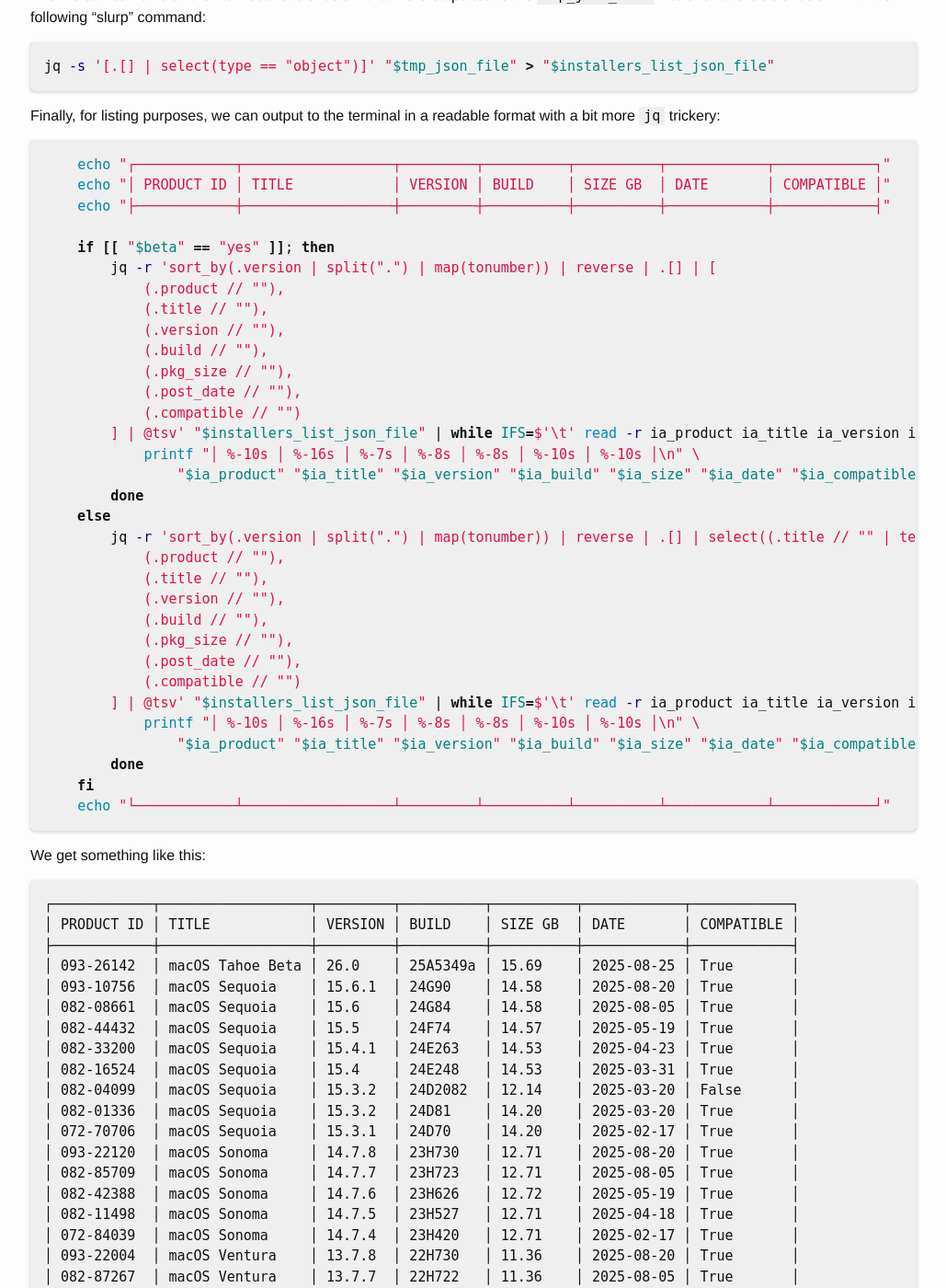
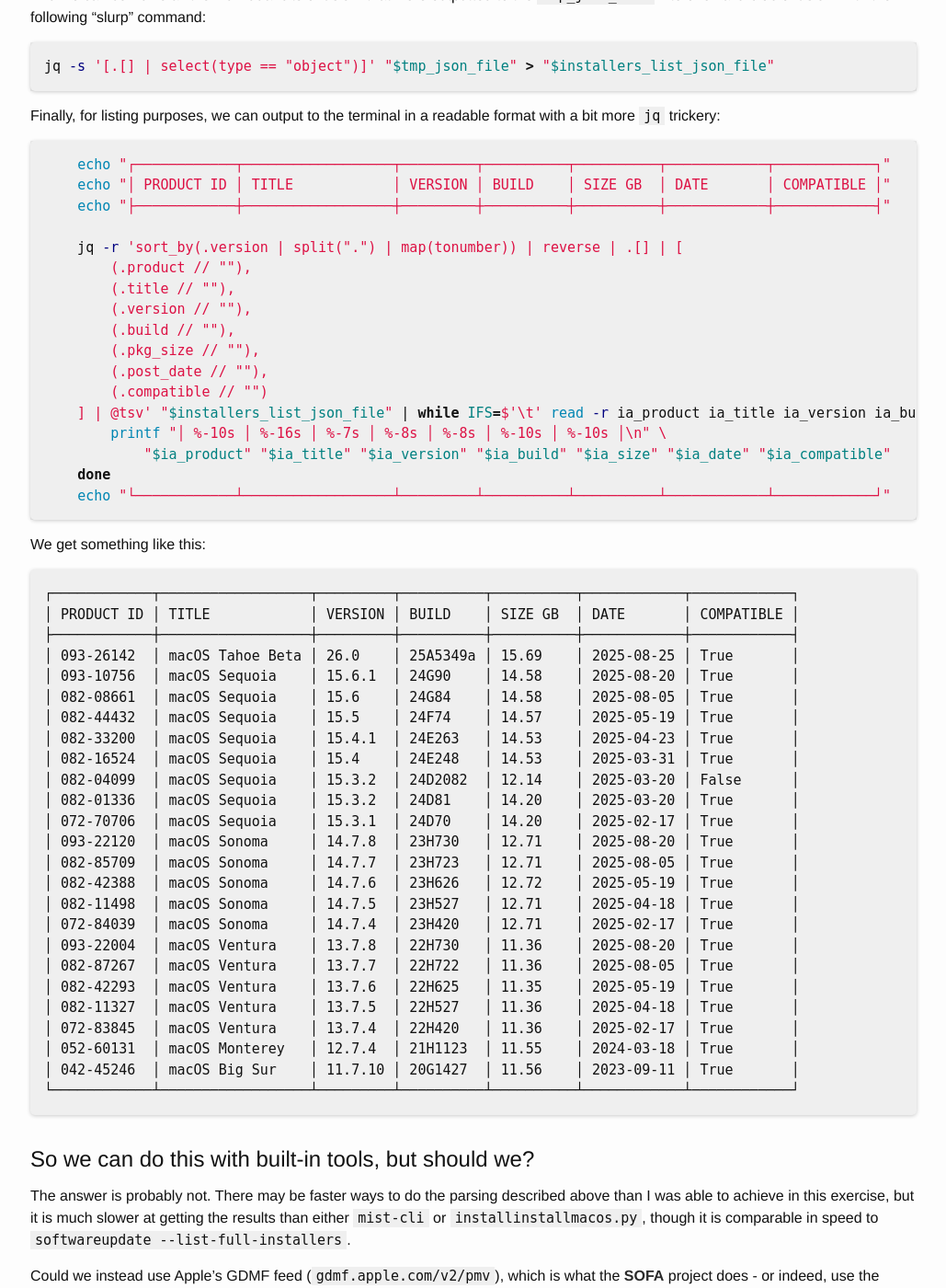
Before and after one commit to grahampugh/grahampugh.github.io, a Jekyll site: the page built from _posts/2025-08-27-unpicking-sucatalog-files.md, in a window 1280 px wide and 1400 px high, scrolled down 4906 px. Shown: the whole window at 92% size, without its empty margins (125-1154 px from the left). Built offline with Jekyll 4.4.1, drawn with Linux system fonts in a browser that asks for light colours; comment, search, counter and statistics services are not loaded.

Commit message:
simplify

````diff
--- a/_posts/2025-08-27-unpicking-sucatalog-files.md
+++ b/_posts/2025-08-27-unpicking-sucatalog-files.md
@@ -179,33 +179,18 @@
     echo "│ PRODUCT ID │ TITLE            │ VERSION │ BUILD    │ SIZE GB  │ DATE       │ COMPATIBLE │"
     echo "├────────────┼──────────────────┼─────────┼──────────┼──────────┼────────────┼────────────┤"
 
-    if [[ "$beta" == "yes" ]]; then
-        jq -r 'sort_by(.version | split(".") | map(tonumber)) | reverse | .[] | [
-            (.product // ""),
-            (.title // ""),
-            (.version // ""),
-            (.build // ""),
-            (.pkg_size // ""),
-            (.post_date // ""),
-            (.compatible // "")
-        ] | @tsv' "$installers_list_json_file" | while IFS=$'\t' read -r ia_product ia_title ia_version ia_build ia_size ia_date ia_compatible; do
-            printf "│ %-10s │ %-16s │ %-7s │ %-8s │ %-8s │ %-10s │ %-10s │\n" \
-                "$ia_product" "$ia_title" "$ia_version" "$ia_build" "$ia_size" "$ia_date" "$ia_compatible"
-        done
-    else
-        jq -r 'sort_by(.version | split(".") | map(tonumber)) | reverse | .[] | select((.title // "" | test("beta"; "i")) | not) | [
-            (.product // ""),
-            (.title // ""),
-            (.version // ""),
-            (.build // ""),
-            (.pkg_size // ""),
-            (.post_date // ""),
-            (.compatible // "")
-        ] | @tsv' "$installers_list_json_file" | while IFS=$'\t' read -r ia_product ia_title ia_version ia_build ia_size ia_date ia_compatible; do
-            printf "│ %-10s │ %-16s │ %-7s │ %-8s │ %-8s │ %-10s │ %-10s │\n" \
-                "$ia_product" "$ia_title" "$ia_version" "$ia_build" "$ia_size" "$ia_date" "$ia_compatible"
-        done
-    fi
+    jq -r 'sort_by(.version | split(".") | map(tonumber)) | reverse | .[] | [
+        (.product // ""),
+        (.title // ""),
+        (.version // ""),
+        (.build // ""),
+        (.pkg_size // ""),
+        (.post_date // ""),
+        (.compatible // "")
+    ] | @tsv' "$installers_list_json_file" | while IFS=$'\t' read -r ia_product ia_title ia_version ia_build ia_size ia_date ia_compatible; do
+        printf "│ %-10s │ %-16s │ %-7s │ %-8s │ %-8s │ %-10s │ %-10s │\n" \
+            "$ia_product" "$ia_title" "$ia_version" "$ia_build" "$ia_size" "$ia_date" "$ia_compatible"
+    done
     echo "└────────────┴──────────────────┴─────────┴──────────┴──────────┴────────────┴────────────┘"
 ```
 
````
